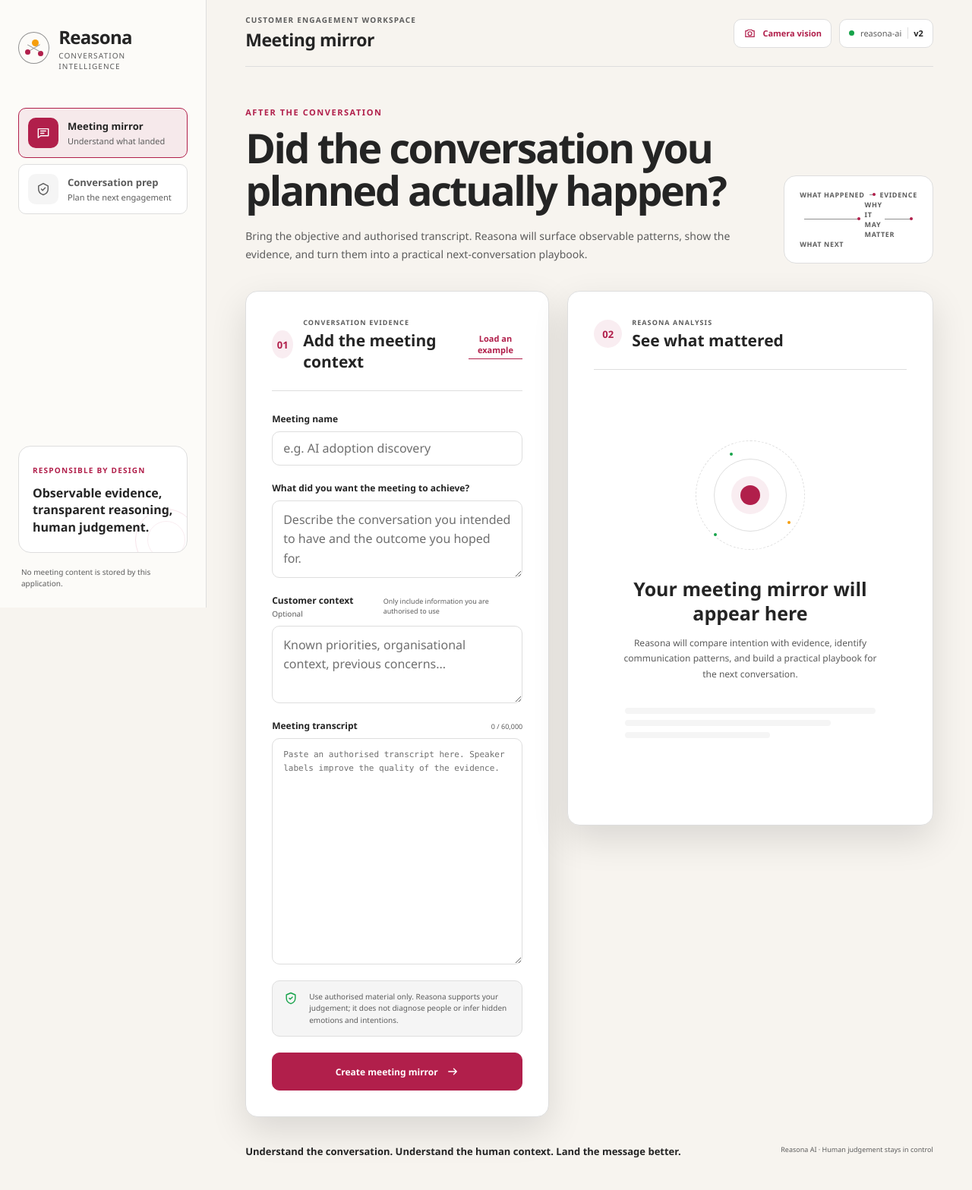
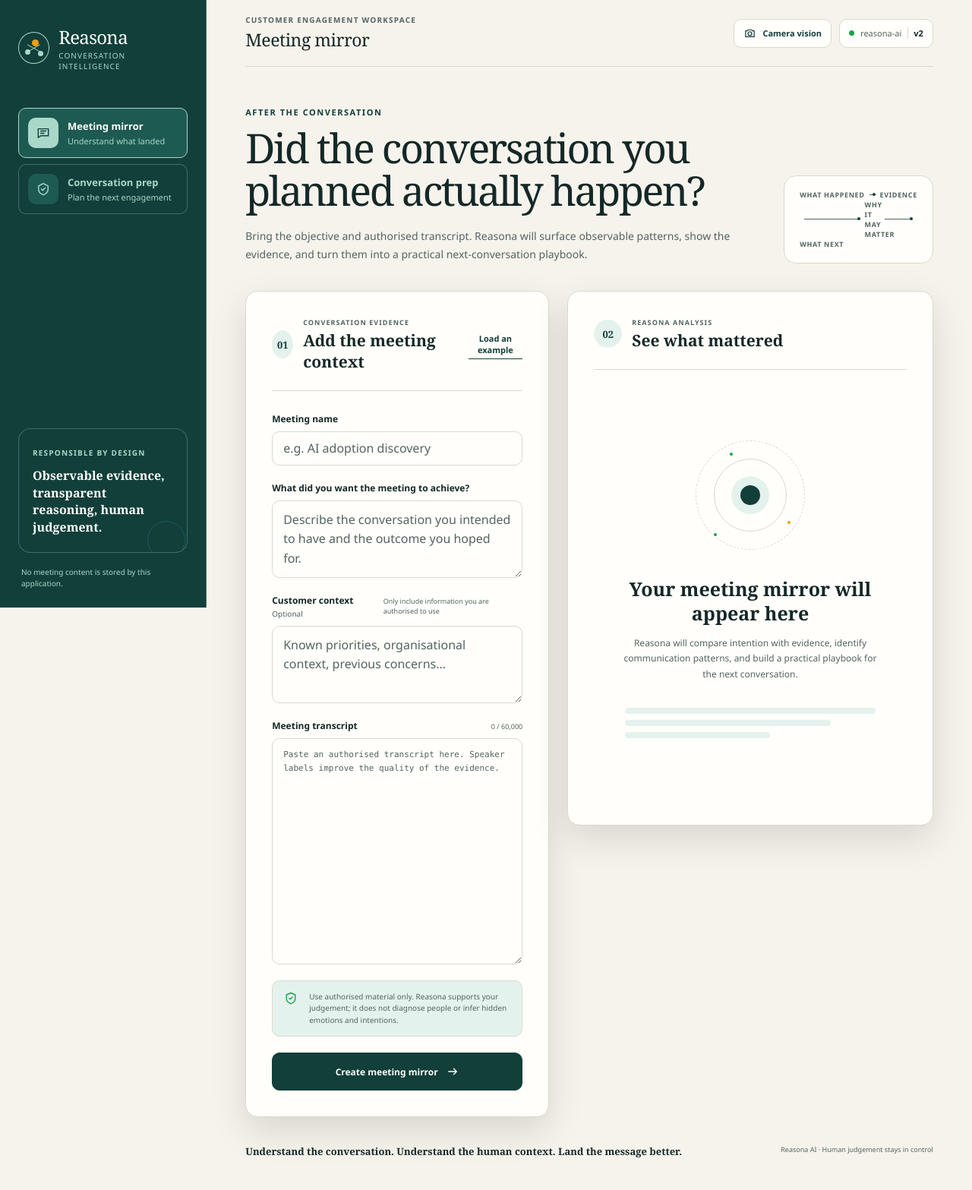
Before and after one commit to nonhlanhlalouisa01/REASONA-AI, a FastAPI app: page / in a window 1280 px wide. Shown: the whole page at 76% size. Run offline with FastAPI, Linux system fonts and the light colour scheme.

Commit message:
style: restore Reasona green theme and serif headings
Co-authored-by: Copilot <223556219+Copilot@users.noreply.github.com>

```diff
--- a/src/reasona_app/static/app.css
+++ b/src/reasona_app/static/app.css
@@ -7,6 +7,27 @@
 
 * {
   box-sizing: border-box;
+}
+
+.intro h2,
+.section-heading h3,
+.section-heading__number,
+.output-state h4,
+.loading-state h4,
+.error-state h4,
+.mirror-card h4,
+.result-section__heading h4,
+.insight-card h5,
+.prep-hero h4,
+.opening-quote,
+.page-footer p,
+.vision-dialog__header h2,
+.camera-panel__heading h3,
+.vision-result-empty h3,
+.vision-result-loading h3,
+.vision-result-error h3,
+.vision-result h3 {
+  font-family: Georgia, "Times New Roman", serif;
 }
 
 html {
@@ -60,6 +81,16 @@ dialog:focus-visible,
 }
 
 .app-rail {
+  --cp-bg-elevated: var(--cp-rail-bg);
+  --cp-text: var(--cp-rail-text);
+  --cp-text-muted: var(--cp-rail-muted);
+  --cp-accent: var(--cp-rail-muted);
+  --cp-accent-fg: var(--cp-rail-bg);
+  --cp-accent-soft: var(--cp-rail-surface);
+  --cp-surface: var(--cp-rail-bg);
+  --cp-surface-soft: var(--cp-rail-surface);
+  --cp-border: var(--cp-rail-border);
+  --cp-border-strong: var(--cp-rail-muted);
   position: sticky;
   top: 0;
   display: flex;
@@ -136,8 +167,9 @@ dialog:focus-visible,
 }
 
 .brand-copy strong {
+  font-family: Georgia, "Times New Roman", serif;
   font-size: 24px;
-  font-weight: 650;
+  font-weight: 500;
   letter-spacing: -0.03em;
 }
 
@@ -251,6 +283,7 @@ dialog:focus-visible,
 }
 
 .principle-card p {
+  font-family: Georgia, "Times New Roman", serif;
   position: relative;
   z-index: 1;
   max-width: 190px;
@@ -311,8 +344,9 @@ dialog:focus-visible,
 
 .topbar h1 {
   margin: 0;
+  font-family: Georgia, "Times New Roman", serif;
   font-size: 23px;
-  font-weight: 650;
+  font-weight: 500;
   letter-spacing: -0.02em;
 }
 
@@ -393,7 +427,7 @@ dialog:focus-visible,
   max-width: 720px;
   margin: 0;
   font-size: clamp(34px, 4.2vw, 56px);
-  font-weight: 620;
+  font-weight: 400;
   line-height: 1.04;
   letter-spacing: -0.045em;
 }
--- a/src/reasona_app/templates/index.html
+++ b/src/reasona_app/templates/index.html
@@ -12,55 +12,60 @@
     <style>
       :root {
         color-scheme: light;
-        --cp-bg: #f7f4ef;
-        --cp-bg-elevated: #fcfbf8;
-        --cp-surface: #ffffff;
-        --cp-surface-soft: #f5f5f5;
-        --cp-border: #dedede;
-        --cp-border-strong: #919191;
-        --cp-text: #242424;
-        --cp-text-muted: #5c5c5c;
-        --cp-text-soft: #6f6f6f;
-        --cp-accent: #b11f4b;
-        --cp-accent-hover: #9a1a41;
-        --cp-accent-soft: rgba(177, 31, 75, 0.08);
-        --cp-accent-fg: #ffffff;
+        --cp-bg: #f6f3ec;
+        --cp-bg-elevated: #eee9df;
+        --cp-surface: #fffefa;
+        --cp-surface-soft: #e4f2ed;
+        --cp-border: #dcd8ce;
+        --cp-border-strong: #526461;
+        --cp-text: #142827;
+        --cp-text-muted: #526461;
+        --cp-text-soft: #526461;
+        --cp-accent: #123f3a;
+        --cp-accent-hover: #0b2f2c;
+        --cp-accent-soft: #e4f2ed;
+        --cp-accent-fg: #fffefa;
         --cp-success: #16a34a;
         --cp-danger: #dc2626;
         --cp-warning: #f59e0b;
-        --cp-link: #0078d4;
+        --cp-link: #1d5a52;
         --cp-shadow: 0 18px 48px rgba(0, 0, 0, 0.12);
         --cp-overlay: rgba(255, 255, 255, 0.8);
         --cp-panel: rgba(255, 255, 255, 0.86);
         --cp-panel-strong: rgba(255, 255, 255, 0.96);
         --cp-sheen: rgba(255, 255, 255, 0.55);
-        --cp-highlight: rgba(177, 31, 75, 0.12);
+        --cp-highlight: rgba(18, 63, 58, 0.12);
+        --cp-rail-bg: #123f3a;
+        --cp-rail-text: #fffefa;
+        --cp-rail-muted: #a9d8c9;
+        --cp-rail-surface: #1d5a52;
+        --cp-rail-border: rgba(169, 216, 201, 0.3);
       }
       html[data-theme="dark"] {
         color-scheme: dark;
-        --cp-bg: #3d3b3a;
-        --cp-bg-elevated: #343231;
-        --cp-surface: #292929;
-        --cp-surface-soft: #2e2e2e;
-        --cp-border: #474747;
-        --cp-border-strong: #5f5f5f;
-        --cp-text: #dedede;
-        --cp-text-muted: #919191;
-        --cp-text-soft: #b0b0b0;
-        --cp-accent: #fd8ea1;
-        --cp-accent-hover: #fb7b91;
-        --cp-accent-soft: rgba(253, 142, 161, 0.14);
-        --cp-accent-fg: #1a1a1a;
+        --cp-bg: #142827;
+        --cp-bg-elevated: #0b2f2c;
+        --cp-surface: #193532;
+        --cp-surface-soft: #23463f;
+        --cp-border: #3c5b55;
+        --cp-border-strong: #789e92;
+        --cp-text: #f6f3ec;
+        --cp-text-muted: #b4c7bf;
+        --cp-text-soft: #b4c7bf;
+        --cp-accent: #a9d8c9;
+        --cp-accent-hover: #c3e8dc;
+        --cp-accent-soft: rgba(169, 216, 201, 0.14);
+        --cp-accent-fg: #0b2f2c;
         --cp-success: #4ade80;
         --cp-danger: #f87171;
         --cp-warning: #fbbf24;
-        --cp-link: #4da6ff;
+        --cp-link: #a9d8c9;
         --cp-shadow: 0 18px 48px rgba(0, 0, 0, 0.32);
-        --cp-overlay: rgba(41, 41, 41, 0.88);
-        --cp-panel: rgba(41, 41, 41, 0.72);
-        --cp-panel-strong: rgba(41, 41, 41, 0.96);
+        --cp-overlay: rgba(20, 40, 39, 0.88);
+        --cp-panel: rgba(20, 40, 39, 0.72);
+        --cp-panel-strong: rgba(20, 40, 39, 0.96);
         --cp-sheen: rgba(255, 255, 255, 0.04);
-        --cp-highlight: rgba(253, 142, 161, 0.12);
+        --cp-highlight: rgba(169, 216, 201, 0.12);
       }
     </style>
     <meta charset="utf-8">
```
Also changed, not shown: README.md.
